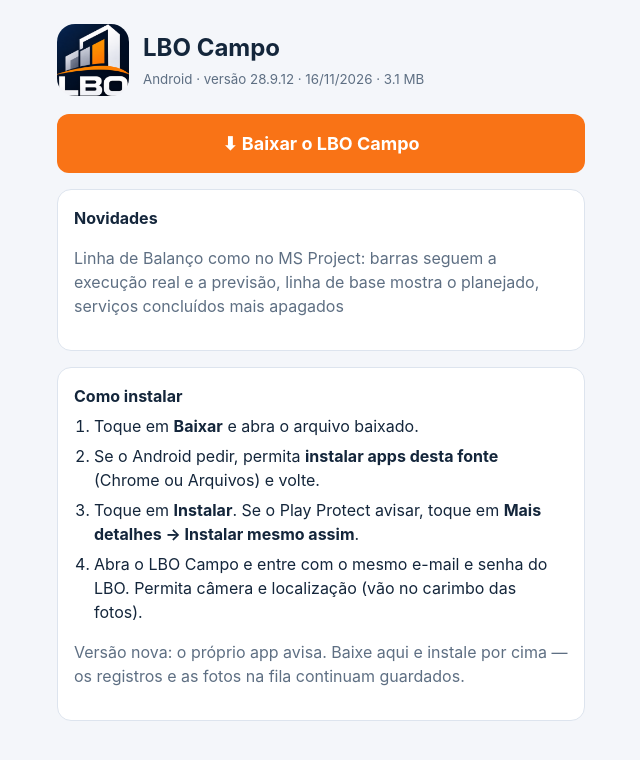
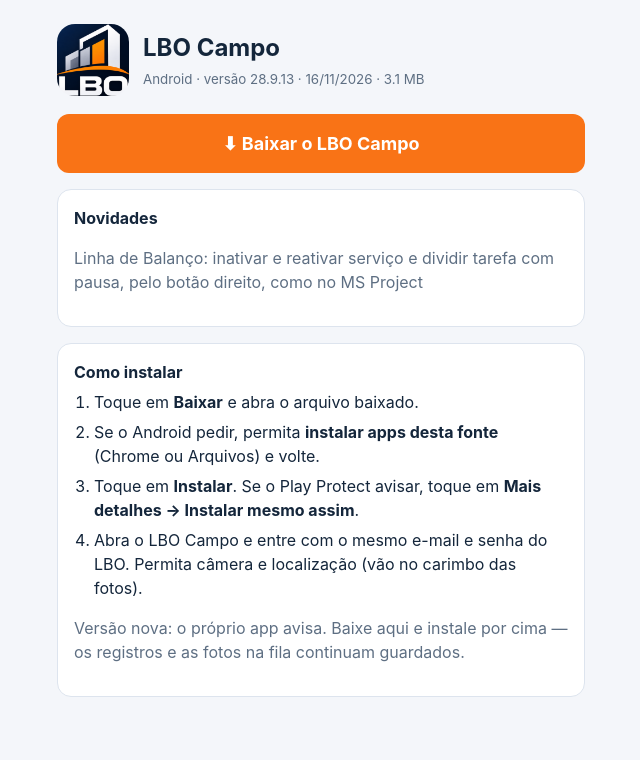
Before and after one commit to raulmauriciogba/lbo-engenharia-atualizacoes, a plain HTML site: page android/index.html in a window 1280 px wide. Shown: the whole page, without its empty margins (319-959 px from the left). Drawn offline with Linux system fonts and the light colour scheme.

Commit message:
Android: página do LBO Campo 28.9.13

```diff
--- a/android/index.html
+++ b/android/index.html
@@ -3,8 +3,8 @@
 *{box-sizing:border-box}body{margin:0;background:var(--bg);color:var(--fg);font:16px/1.5 -apple-system,'Segoe UI',Roboto,Arial,sans-serif}main{max-width:560px;margin:0 auto;padding:24px 16px 48px}
 .top{display:flex;gap:14px;align-items:center}.top img{width:72px;height:72px;border-radius:18px}h1{font-size:24px;margin:0}small,.m{color:var(--mut)}.card{background:var(--card);border:1px solid var(--bd);border-radius:14px;padding:16px;margin-top:16px}
 a.b{display:block;text-align:center;margin-top:18px;padding:16px;border-radius:12px;background:var(--ac);color:#fff;font-weight:700;font-size:18px;text-decoration:none}ol{padding-left:20px;margin:6px 0}li{margin:6px 0}</style></head><body><main>
-<div class="top"><img src="icone.png" alt=""><div><h1>LBO Campo</h1><small>Android · versão 28.9.12 · 16/11/2026 · 3.1 MB</small></div></div>
-<a class="b" href="https://github.com/raulmauriciogba/lbo-engenharia-atualizacoes/releases/download/campo-android-v28.9.12/LBO_Campo_28.9.12.apk">⬇ Baixar o LBO Campo</a>
-<div class="card"><b>Novidades</b><p class="m">Linha de Balanço como no MS Project: barras seguem a execução real e a previsão, linha de base mostra o planejado, serviços concluídos mais apagados</p></div>
+<div class="top"><img src="icone.png" alt=""><div><h1>LBO Campo</h1><small>Android · versão 28.9.13 · 16/11/2026 · 3.1 MB</small></div></div>
+<a class="b" href="https://github.com/raulmauriciogba/lbo-engenharia-atualizacoes/releases/download/campo-android-v28.9.13/LBO_Campo_28.9.13.apk">⬇ Baixar o LBO Campo</a>
+<div class="card"><b>Novidades</b><p class="m">Linha de Balanço: inativar e reativar serviço e dividir tarefa com pausa, pelo botão direito, como no MS Project</p></div>
 <div class="card"><b>Como instalar</b><ol><li>Toque em <b>Baixar</b> e abra o arquivo baixado.</li><li>Se o Android pedir, permita <b>instalar apps desta fonte</b> (Chrome ou Arquivos) e volte.</li><li>Toque em <b>Instalar</b>. Se o Play Protect avisar, toque em <b>Mais detalhes → Instalar mesmo assim</b>.</li><li>Abra o LBO Campo e entre com o mesmo e-mail e senha do LBO. Permita câmera e localização (vão no carimbo das fotos).</li></ol>
 <p class="m">Versão nova: o próprio app avisa. Baixe aqui e instale por cima — os registros e as fotos na fila continuam guardados.</p></div></main></body></html>
```
